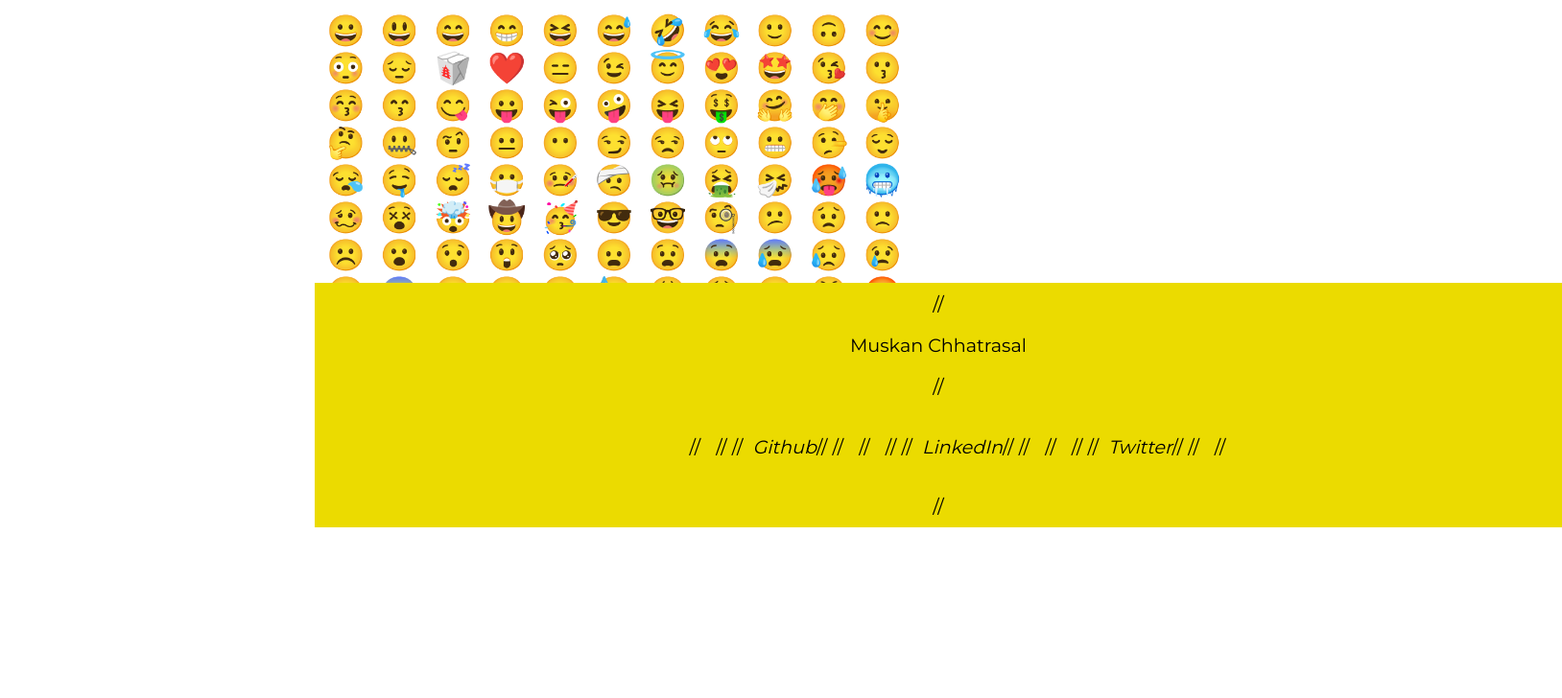
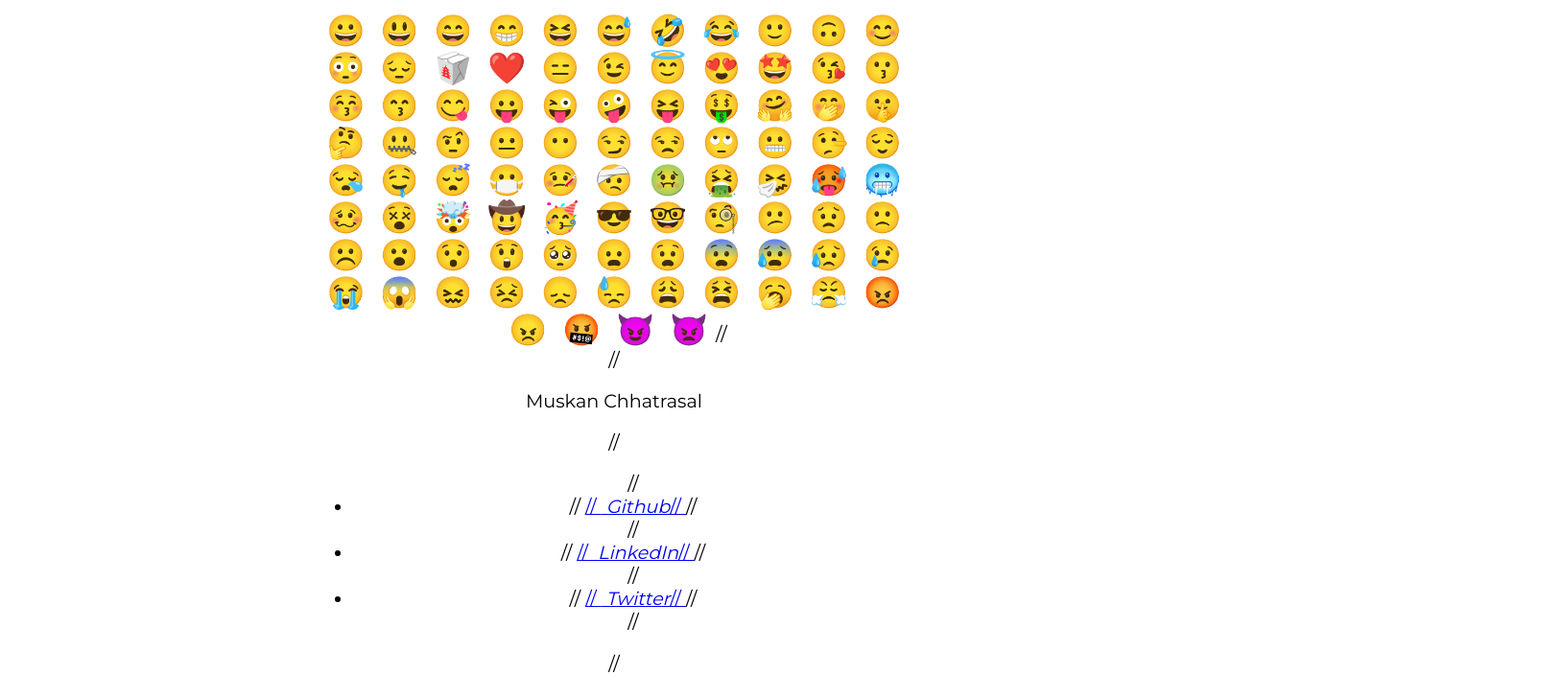
Before and after one commit to MuskanChhatrasal/EmojiPedia, a React (Create React App) app: page / in a window 1280 px wide. Shown: the part 210-938 px from the top of the page at 96% size, 1628 px wide, since content can reach past the window. Before the commit the page ends 800 px from the top, so only its background shows below. Built offline with nearby package versions, Linux system fonts and the light colour scheme.

Commit message:
Update styles.css

```diff
--- a/src/styles.css
+++ b/src/styles.css
@@ -6,29 +6,3 @@
     font-size: larger;
     padding: 1rem 20rem 1rem 20rem;
   }
-.footer {
-  background: #ebdb00;
-  position: absolute;
-  bottom: 5%;
-  margin: 0 auto;
-  width: 100%;
-
-  padding: 10px;
-}
-.footer p {
-  text-align: center;
-  color: black;
-}
-.footer ul {
-  display: flex;
-  align-items: center;
-  justify-content: center;
-}
-.footer ul li {
-  padding: 1.2rem 1rem;
-  list-style-type: none;
-}
-.footer ul li a {
-  color: black;
-  text-decoration: none;
-}
```
